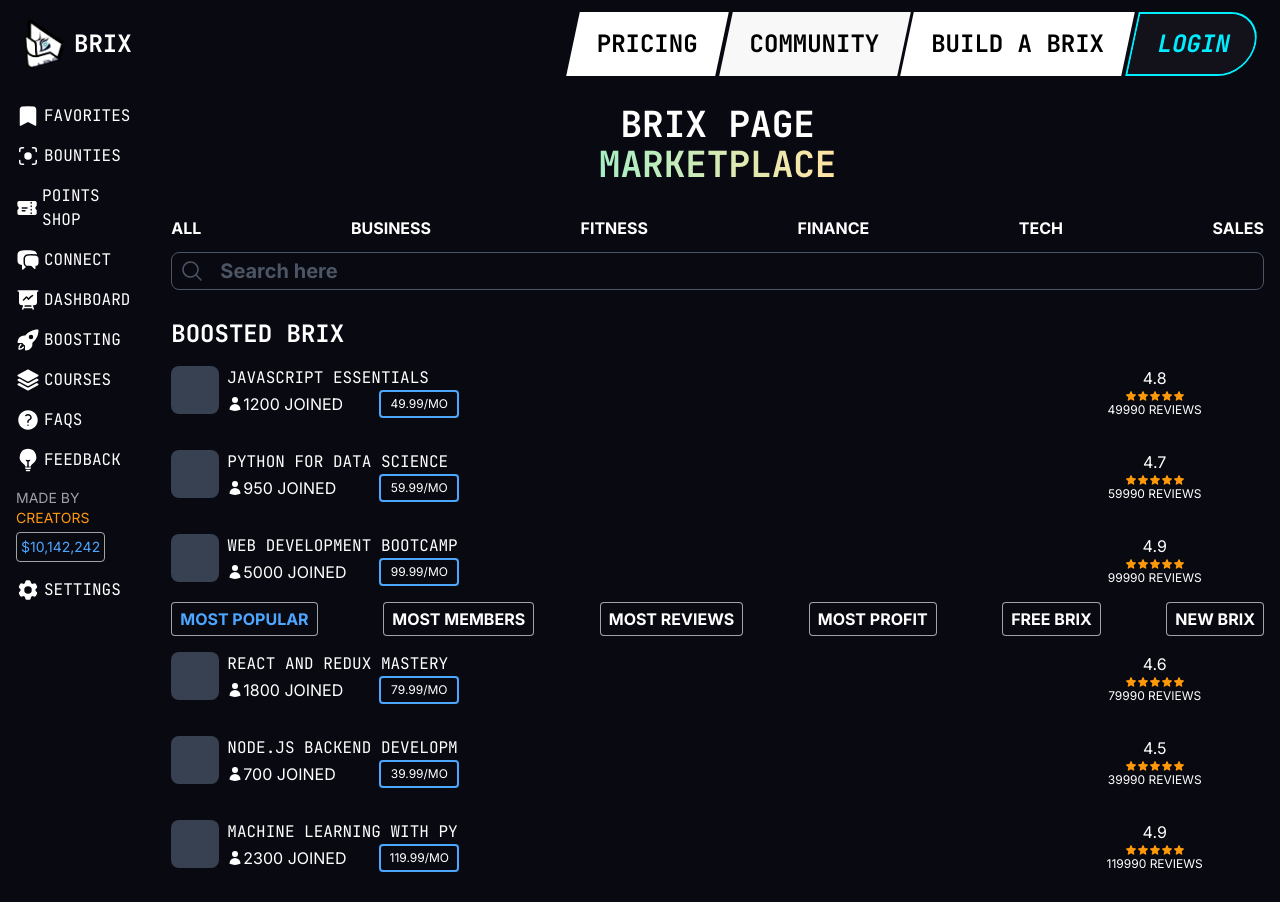
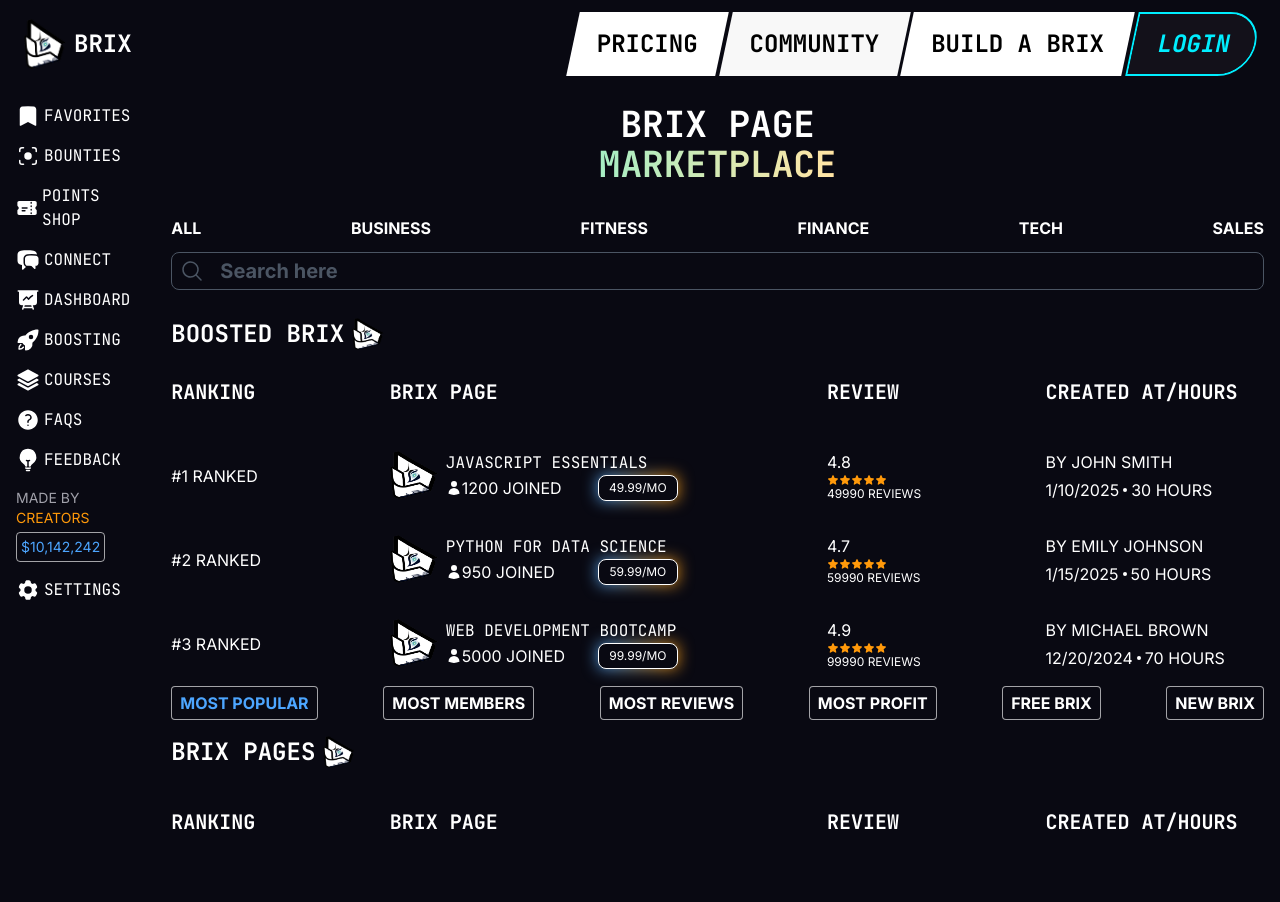
Before and after one commit to fundedbull/project-b, a Next.js app: page /markets in a window 1280 px wide. Shown: the top 902 px of the page. Built offline with nearby package versions, Linux system fonts and the light colour scheme.

Commit message:
Finished Marketplace

```diff
--- a/src/app/markets/page.tsx
+++ b/src/app/markets/page.tsx
@@ -8,6 +8,9 @@ import Navbar from "@ui/Navbar";
 import Sidebar from "@ui/sidebar";
 import SubNavLink from "@ui/SubNavLinks";
 import { JetBrains_Mono, Inter } from "next/font/google";
+
+import brix_logo from "/public/brix_logo.png";
+import Image from "next/image";
 const categories = ["ALL", "BUSINESS", "FITNESS", "FINANCE", "TECH", "SALES"];
 const subcategories = [
   "most popular",
@@ -201,21 +204,55 @@ export default function Market() {
               <p>Search here</p>
             </div>
           </nav>
-          <div className="flex items-center">
+          <div className="flex items-center gap-2">
             <h1 className={`${jb_mono.className} font-bold text-2xl`}>
               BOOSTED BRIX
             </h1>
+            <Image
+              src={brix_logo}
+              width={100}
+              height={100}
+              alt="logo"
+              className="size-8"
+            />
           </div>
 
-          <div className="grid grid-cols-5 grid-rows-3 gap-y-8 items-center uppercase">
-            {boosted.map((page, idx) => (
+          <div className="grid grid-cols-5 grid-rows-4 gap-y-8 items-center uppercase ">
+            <h1
+              className={`${jb_mono.className} font-bold text-xl hidden md:flex md:grid-cols-1`}
+            >
+              Ranking
+            </h1>
+            <h1
+              className={`${jb_mono.className} font-bold text-xl col-span-4 md:col-span-2`}
+            >
+              Brix Page
+            </h1>
+            <h1 className={`${jb_mono.className} font-bold text-xl`}>Review</h1>
+            <h1
+              className={`${jb_mono.className} hidden md:flex font-bold text-xl`}
+            >
+              Created At/HOURS
+            </h1>
+            {boosted.map((page) => (
               <>
-                <div key={page.author} className="col-span-4">
+                <div className="hidden md:flex md:grid-cols-1 ">
+                  <h3>#{page.ranking} Ranked</h3>
+                </div>
+                <div className="col-span-4 md:col-span-2">
                   <div className="flex flex-row gap-2">
-                    <div className="bg-gray-700 rounded-lg size-12 min-w-12" />
+                    <Image
+                      src={brix_logo}
+                      width={250}
+                      height={250}
+                      alt="profile"
+                      className="rounded-lg size-12 min-w-12"
+                    />
                     <div>
-                      <h3 className={`${jb_mono.className}`}>
-                        {page.course.slice(0, 24)}
+                      <h3
+                        className={`${jb_mono.className} w-60 truncate md:w-full`}
+                      >
+                        {page.course}
                       </h3>
                       <p className="hidden">{page.author}</p>
                       <div className="flex items-center justify-between w-64">
@@ -223,14 +260,14 @@ export default function Market() {
                           <UserIcon className="size-4" />{" "}
                           <p>{page.total_users} Joined</p>
                         </div>
-                        <button className="border-2 text-xs border-blue rounded py-1 mx-6 w-20 text-center">
+                        <button className="text-xs  py-1 mx-6 w-20 text-center bg-background border border-white rounded-lg relative h-full before:absolute before:inset-0 before:-z-10 before:block before:bg-gradient-to-r before:from-blue before:to-orange before:blur">
                           {page.price}/{page.rate}
                         </button>
                       </div>
                     </div>
                   </div>
                 </div>
-                <div key={idx} className="flex flex-col items-center">
+                <div className="flex flex-col items-center md:items-start">
                   <p>{page.rating}</p>
                   <div className="flex">
                     {[1, 2, 3, 4, 5].map((v) => (
@@ -240,6 +277,14 @@ export default function Market() {
                   <p className="text-xs text-nowrap">
                     {page.price * 1000} reviews
                   </p>
+                </div>
+                <div className="hidden md:flex flex-col gap-1 ">
+                  <h1>By {page.author}</h1>
+                  <div className="flex gap-1 items-center">
+                    <p>{page.created_at.toLocaleDateString()} </p>
+                    <div className="size-1 rounded-full bg-white" />
+                    <p>{page.total_time} HOURS</p>
+                  </div>
                 </div>
               </>
             ))}
@@ -256,15 +301,49 @@ export default function Market() {
             ))}
           </nav>
 
-          <div className="grid grid-cols-5 grid-rows-9 gap-y-8 items-center uppercase">
+          <div className="flex items-center gap-2">
+            <h1 className={`${jb_mono.className} font-bold text-2xl`}>
+              BRIX PAGES
+            </h1>
+            <Image
+              src={brix_logo}
+              width={100}
+              height={100}
+              alt="logo"
+              className="size-8"
+            />
+          </div>
+
+          <div className="grid grid-cols-5 grid-rows-10 gap-y-8 items-center uppercase">
+            <h1
+              className={`${jb_mono.className} font-bold text-xl hidden md:flex md:grid-cols-1`}
+            >
+              Ranking
+            </h1>
+            <h1
+              className={`${jb_mono.className} font-bold text-xl col-span-4 md:col-span-2`}
+            >
+              Brix Page
+            </h1>
+            <h1 className={`${jb_mono.className} font-bold text-xl`}>Review</h1>
+            <h1
+              className={`${jb_mono.className} hidden md:flex font-bold text-xl`}
+            >
+              Created At/HOURS
+            </h1>
             {data.map((page) => (
               <>
-                <div className="col-span-4">
+                <div className="hidden md:flex md:grid-cols-1">
+                  <h3>#{page.ranking} Ranked</h3>
+                </div>
+                <div className="col-span-4 md:col-span-2">
                   <div className="flex flex-row gap-2">
                     <div className="bg-gray-700 rounded-lg size-12 min-w-12" />
                     <div>
-                      <h3 className={`${jb_mono.className}`}>
-                        {page.course.slice(0, 24)}
+                      <h3
+                        className={`${jb_mono.className} w-60 truncate md:w-full`}
+                      >
+                        {page.course}
                       </h3>
                       <p className="hidden">{page.author}</p>
                       <div className="flex items-center justify-between w-64">
@@ -279,7 +358,7 @@ export default function Market() {
                     </div>
                   </div>
                 </div>
-                <div className="flex flex-col items-center">
+                <div className="flex flex-col items-center md:items-start">
                   <p>{page.rating}</p>
                   <div className="flex">
                     {[1, 2, 3, 4, 5].map((v) => (
@@ -290,6 +369,14 @@ export default function Market() {
                     {page.price * 1000} reviews
                   </p>
                 </div>
+                <div className="hidden md:flex flex-col gap-1 ">
+                  <h1>By {page.author}</h1>
+                  <div className="flex gap-1 items-center">
+                    <p>{page.created_at.toLocaleDateString()} </p>
+                    <div className="size-1 rounded-full bg-white" />
+                    <p>{page.total_time} HOURS</p>
+                  </div>
+                </div>
               </>
             ))}
           </div>
```
